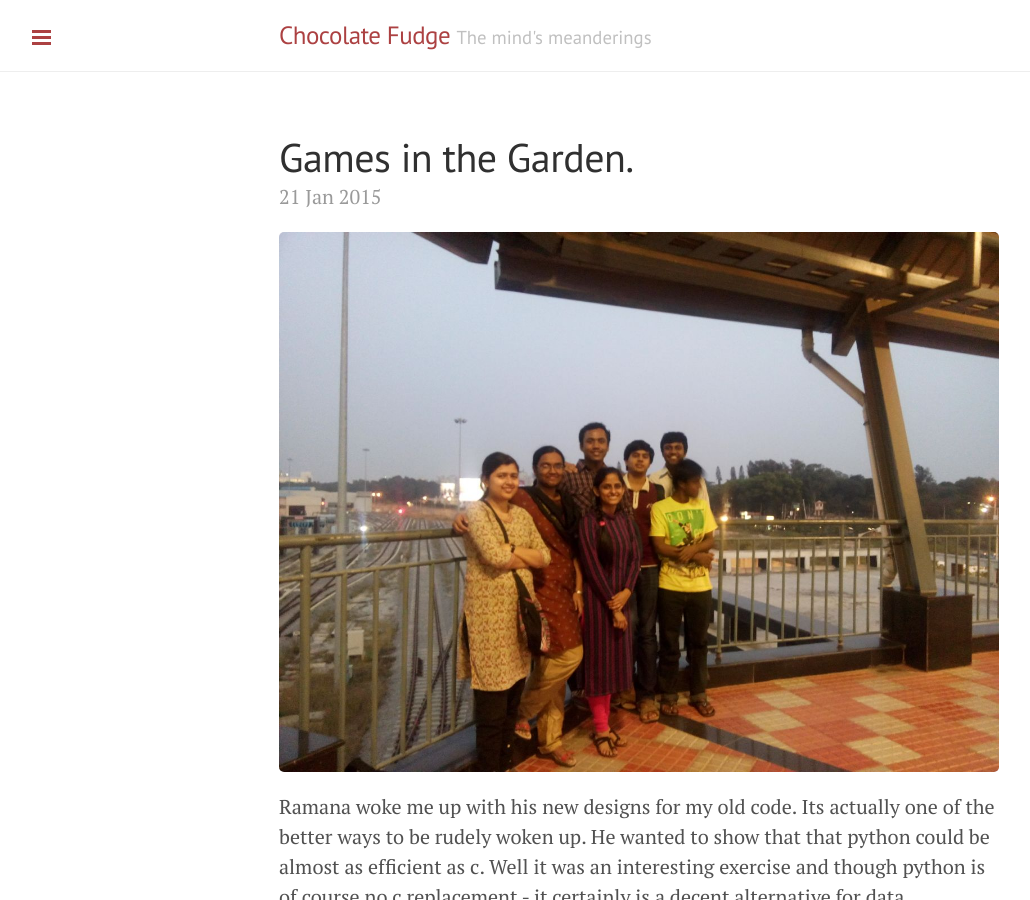
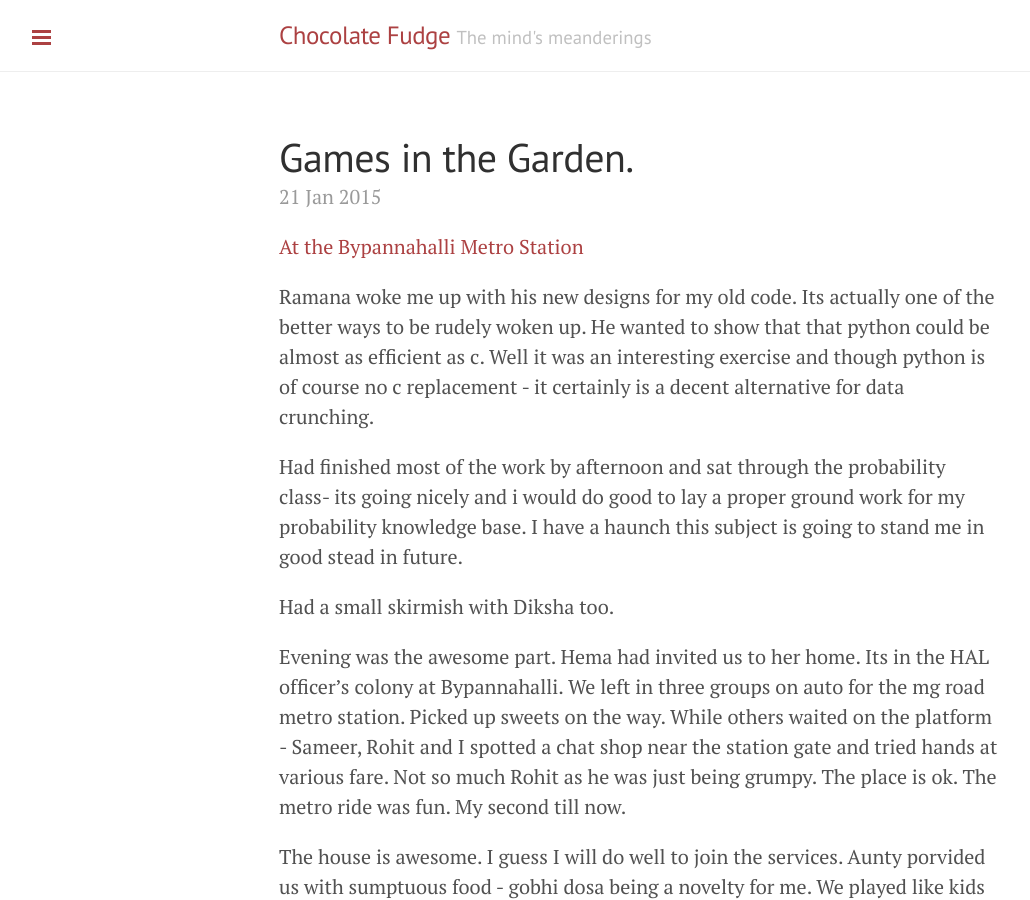
Before and after one commit to auag92/blog, a Jekyll site: the page built from _posts/2015-01-21-dakoo.md, in a window 1280 px wide and 900 px high. Shown: the whole window, without its empty margins (1-1031 px from the left). Built offline with Jekyll 4.4.1, drawn with Linux system fonts in a browser that asks for light colours; Markdown is read by kramdown in place of the engine named in the settings.

Commit message:
Update 2015-01-21-dakoo.md

```diff
--- a/_posts/2015-01-21-dakoo.md
+++ b/_posts/2015-01-21-dakoo.md
@@ -3,7 +3,7 @@
 title: Games in the Garden.
 ---
 
-![At the Bypannahalli Metro Station]({{ site.baseurl }}/images/atMetroStn.jpg)
+[At the Bypannahalli Metro Station]({{ site.baseurl }}/images/atMetroStn.jpg)
 
 Ramana woke me up with his new designs for my old code. Its actually one of the better ways to be rudely woken up. He wanted to show that that python could be almost as efficient as c. Well it was an interesting exercise and though python is of course no c replacement -  it certainly is a decent alternative for data crunching.
 
```
